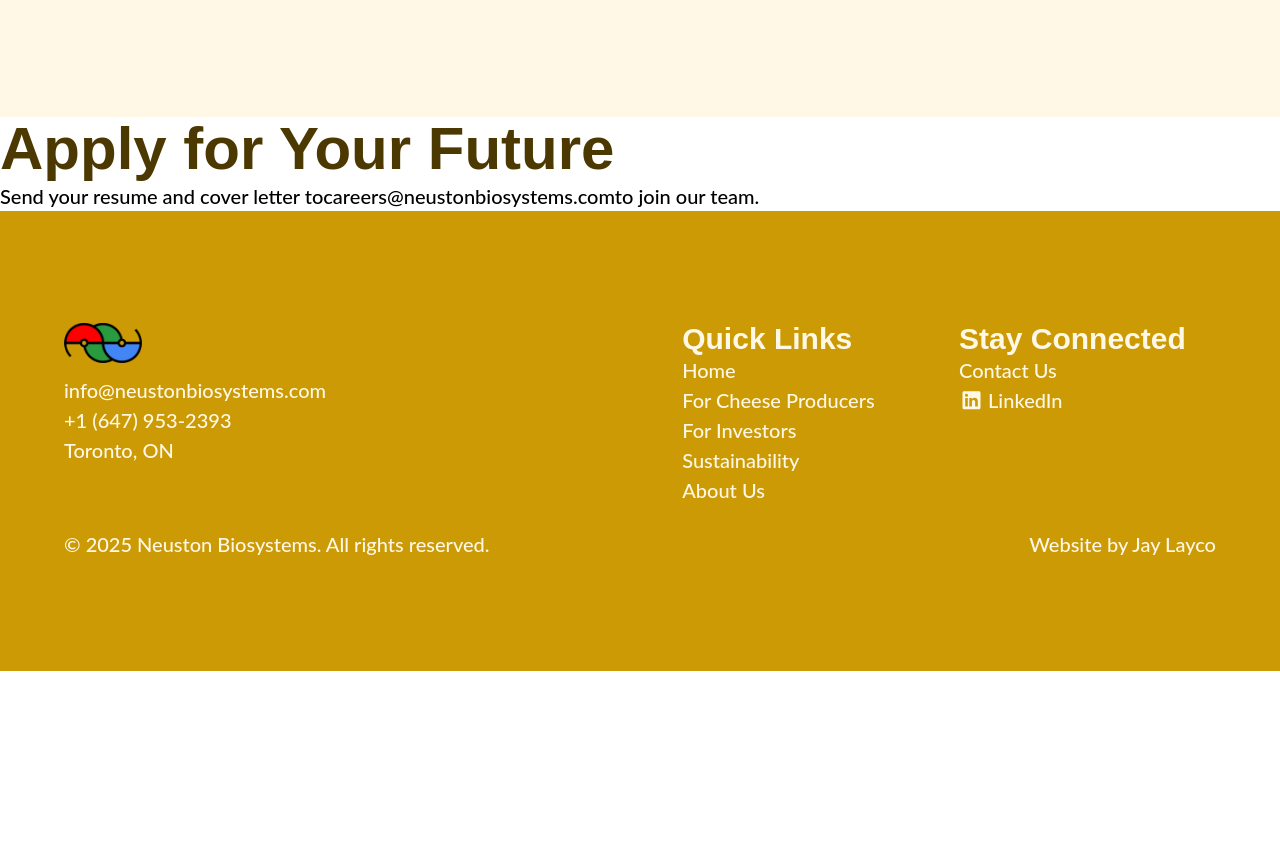
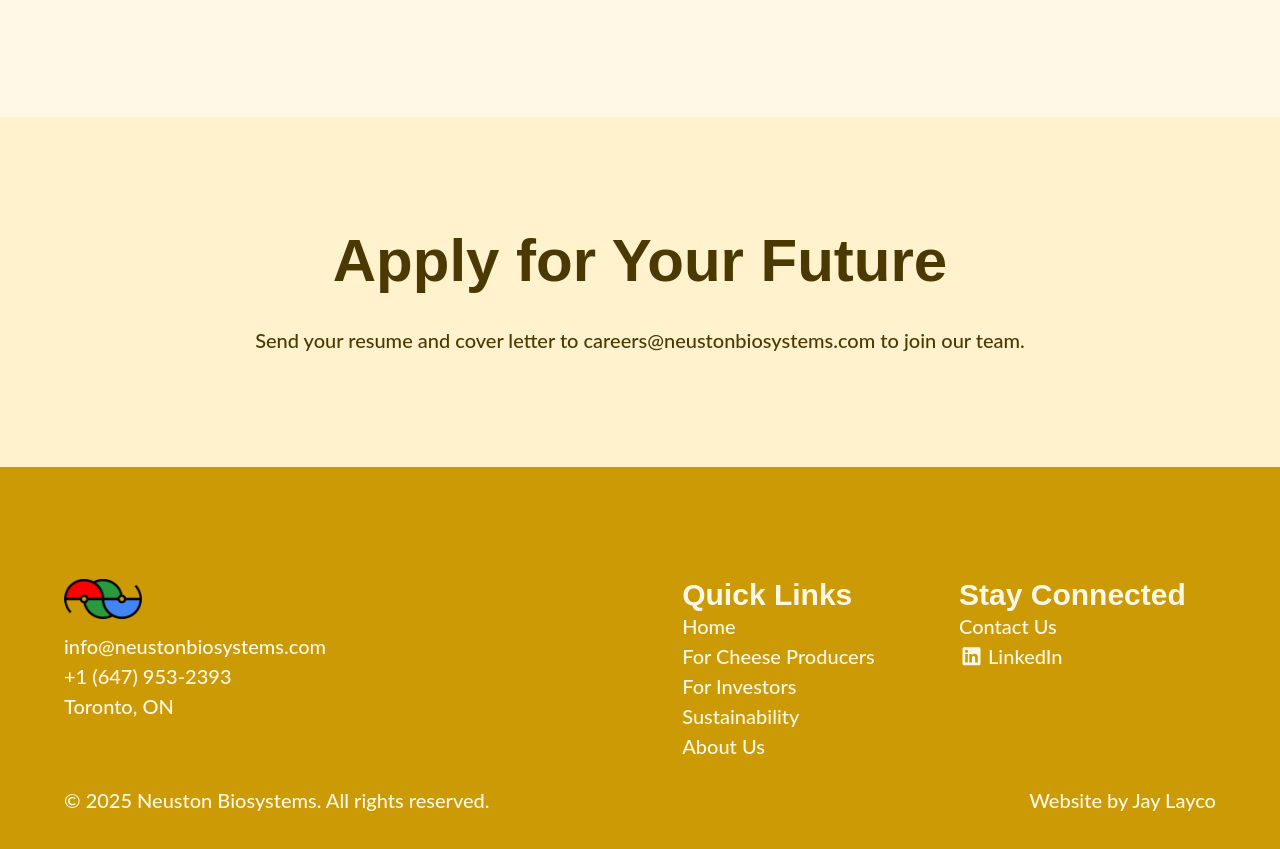
Before and after one commit to jayco01/NeustonBiosystems_website, a React (Vite) app: page /careers in a window 1280 px wide. Shown: the part 2285-3134 px from the top of the page. Before the commit the page ends 2956 px from the top, so only its background shows below. Built offline with nearby package versions, Linux system fonts and the light colour scheme.

Commit message:
Style: CareersCta.jsx MVP

```diff
--- a/src/components/careers/CareersCta.jsx
+++ b/src/components/careers/CareersCta.jsx
@@ -1,10 +1,10 @@
 export default function CareersCta() {
     return (
-        <section>
+        <section className="fluid-layout-padding bg-neuston-Amber-Lighter text-neuston-Amber-Darkest flex flex-col gap-4 md:gap-8 items-center">
             <h2>Apply for Your Future</h2>
             <p>
                 Send your resume and cover letter to
-                <span>careers@neustonbiosystems.com</span>
+                <span> careers@neustonbiosystems.com </span>
                 to join our team.
             </p>
         </section>
```
